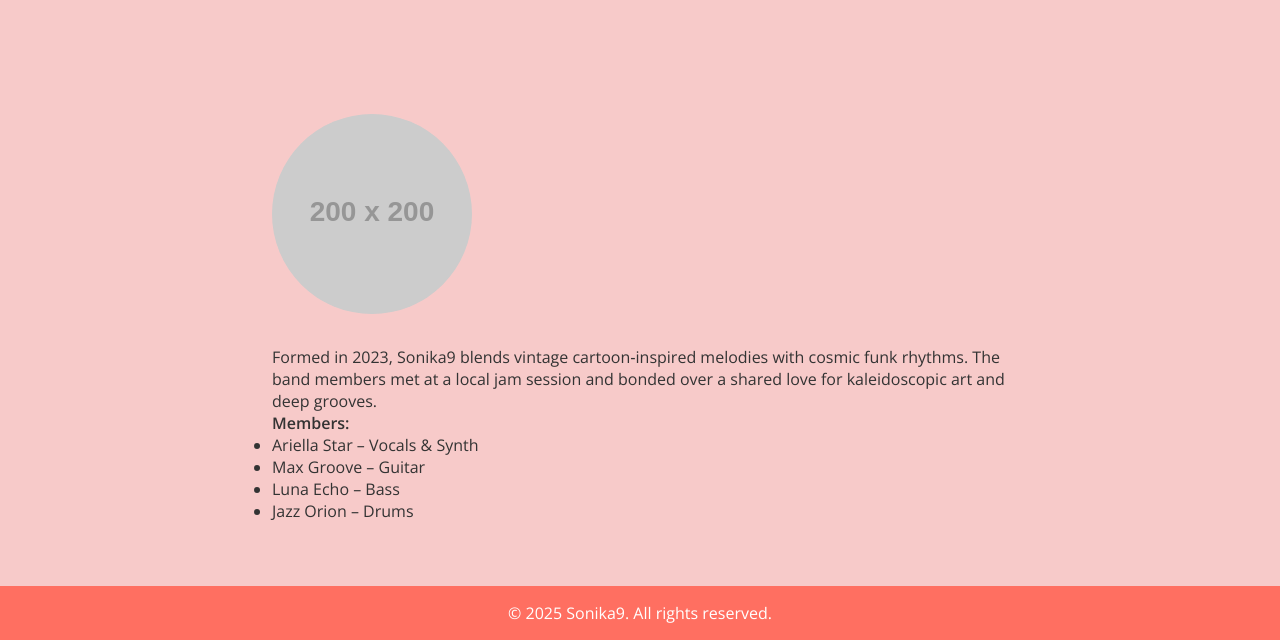
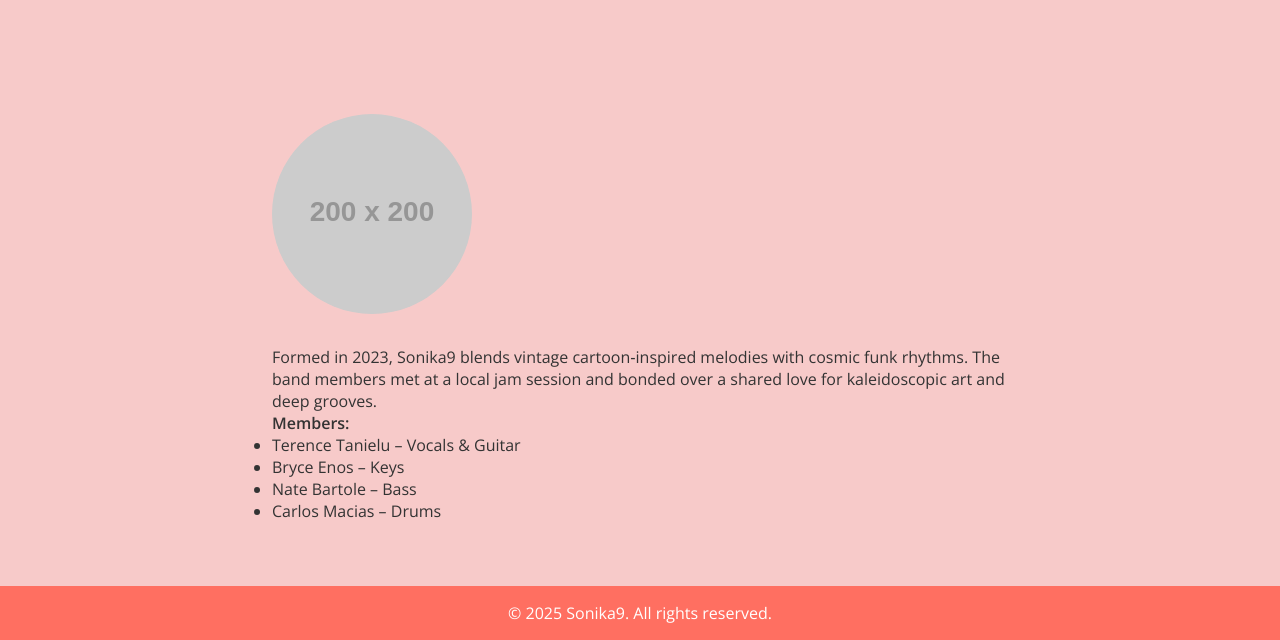
Before and after one commit to bryceenos/Sonika9, a plain HTML site: page about.html in a window 1280 px wide. Shown: the part 207-847 px from the top of the page. Drawn offline with nearby package versions, Linux system fonts and the light colour scheme; placeholder pictures from the web are drawn by us.

Commit message:
Update about.html4
added our names

```diff
--- a/about.html
+++ b/about.html
@@ -35,10 +35,10 @@
         <p>Formed in 2023, Sonika9 blends vintage cartoon‑inspired melodies with cosmic funk rhythms. The band members met at a local jam session and bonded over a shared love for kaleidoscopic art and deep grooves.</p>
         <p><strong>Members:</strong></p>
         <ul>
-          <li>Ariella Star – Vocals & Synth</li>
-          <li>Max Groove – Guitar</li>
-          <li>Luna Echo – Bass</li>
-          <li>Jazz Orion – Drums</li>
+          <li>Terence Tanielu – Vocals & Guitar</li>
+          <li>Bryce Enos – Keys</li>
+          <li>Nate Bartole – Bass</li>
+          <li>Carlos Macias – Drums</li>
         </ul>
       </div>
     </section>
```
